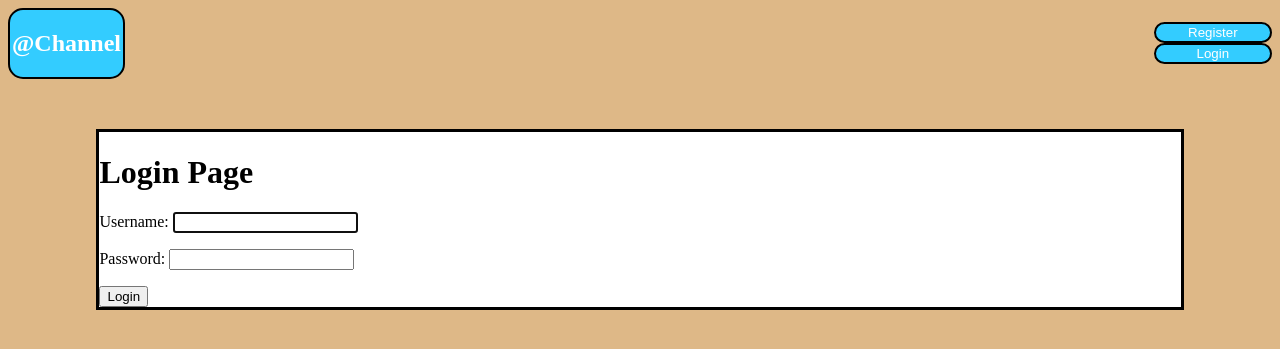
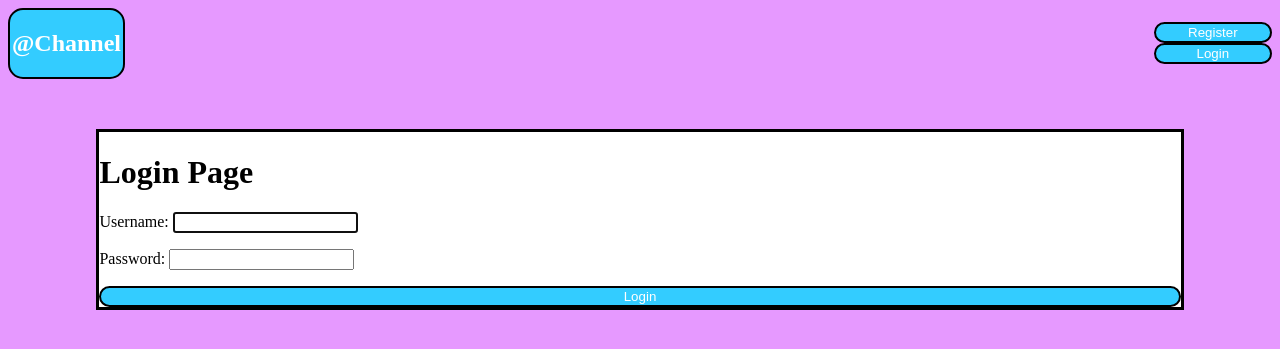
Before and after one commit to Loke-60000/Atto-channel, a Django app: page /user/ in a window 1280 px wide. Shown: the top 349 px of the page. Run offline with Django 4.2, Linux system fonts and the light colour scheme.

Commit message:
Minor fixes. V1.7-b-4

```diff
--- a/blog/models.py
+++ b/blog/models.py
@@ -47,6 +47,8 @@ class Replies(models.Model):
     author = models.ForeignKey(User, verbose_name='author', on_delete=models.CASCADE, null=True)
 
     original = models.ForeignKey(News, verbose_name='new', on_delete=models.CASCADE, null=True)
+    thread = models.ForeignKey(Threads, verbose_name='thread', on_delete=models.CASCADE, null=True, blank=True)
+
     def get_absolute_url(self):
         return reverse('threads-detail', kwargs={'pk': self.original.thread.pk})
 
--- a/blog/templates/blog/about.html
+++ b/blog/templates/blog/about.html
@@ -67,6 +67,8 @@
         </div>
         <div class="thread">
             <div class="header">❏ DEVELOPMENT ❏</div>
+            <h2>Currently under inactive development </h2>
+            <br>
             <a href="https://github.com/4nmus"><h2>4nmus</h2></a>
             <p>Dr.Pepper enjoyer</p>
             <br>
--- a/blog/templates/blog/base.html
+++ b/blog/templates/blog/base.html
@@ -18,10 +18,10 @@
             display: flex;
             align-items: center;
             justify-content: space-between;
-            background-color: #DEB887;
+            background-color: #e699ff;
         }
         .color{
-        background-color: #DEB887;
+        background-color: #e699ff;
         }
 
         a{
--- a/blog/templates/blog/main.html
+++ b/blog/templates/blog/main.html
@@ -2,7 +2,7 @@
 <html lang="en">
 <head>
     <meta charset="UTF-8">
-    <title>Title</title>
+    <title>@Channel</title>
     <style>
       body{
         background: #e699ff;
--- a/blog/urls.py
+++ b/blog/urls.py
@@ -5,15 +5,12 @@ urlpatterns = [
 
     path('threads/', views.ShowPostsView.as_view(), name='home-page'),
     path('comment/<int:pk>', views.PostDetailView.as_view(), name='comment-detail'),
-    path('comment/<int:pk>/update', views.UpdatePostView.as_view(), name='comment-update'),
     path('comment/<int:pk>/delete', views.DeletePostView.as_view(), name='comment-delete'),
     path('user/<str:username>', views.UserAllPostsView.as_view(), name='user-comment'),
 
-
-    #to change/check!
     path('threads/<int:pk>/add', views.CreatePostView.as_view(), name='comment-add'),
     path('threads/<int:pk>', views.ThreadsDetailView.as_view(), name='threads-detail'),
     path('', views.ShowThreadsView.as_view(), name='threads'),
-    path('about', views.contacti, name='contacti'),
+    path('about', views.about, name='contacti'),
     path('comment/<int:pk>/reply', views.CreateRepliesView.as_view(), name='comment-reply'),
 ]
--- a/users/templates/users/profile.html
+++ b/users/templates/users/profile.html
@@ -23,6 +23,6 @@
         {% csrf_token %}
         {{ updateUserForm.as_p }}
         {{ profileForm.as_p }}
-        <button type="submit">Update</button>
+        <button type="submit" class="btn-reg">Update</button>
     </form>
 {% endblock %}
--- a/users/templates/users/user.html
+++ b/users/templates/users/user.html
@@ -9,7 +9,7 @@
     <form method="post" class="form-register auth">
         {% csrf_token %}
         {{ form.as_p }}
-        <button class="btn btn-outline-warning" type="submit">Login</button>
+        <button class="btn-reg" type="submit">Login</button>
     </form>
 
 {% endblock %}
```
Also changed, not shown: blog/views.py (+3 -33 lines), blog/migrations/0018_replies_thread.py (added), db.sqlite3.
